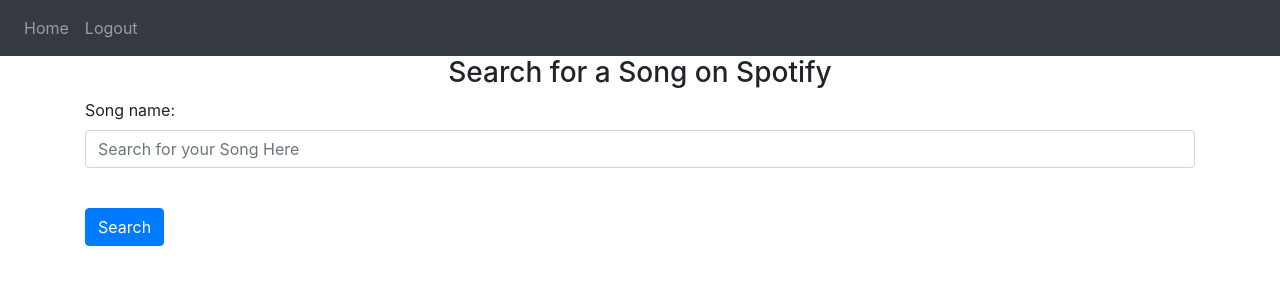
After one commit to Don-001/Music_Recommender, a Flask app: page /search in a window 1280 px wide. The commit adds this page. Shown: the top 300 px of the page. Run offline with Flask 2, Linux system fonts and the light colour scheme; a user stored in the database is signed in; some libraries are stand-ins or nearby versions.

Commit message:
Create a song search page

```diff
--- a/website/auth.py
+++ b/website/auth.py
@@ -19,7 +19,7 @@
             if check_password_hash(user.password, password):
                 flash('Logged in Successfully!', category='success')
                 login_user(user, remember=True)
-                return redirect(url_for('views.listen'))
+                return redirect(url_for('views.search'))
             else:
                 flash('Incorrect password, try again.', category='error')
         else:
@@ -57,5 +57,5 @@
             db.session.commit()
             login_user(new_user, remember=True)
             flash('Account Successfully Created!', category='success' )
-            return redirect(url_for('views.listen'))
+            return redirect(url_for('views.search'))
     return render_template("sign_up.html", user=current_user)
--- a/website/templates/base.html
+++ b/website/templates/base.html
@@ -16,6 +16,7 @@
     crossorigin="anonymous"
     />
     <title>{% block title %}Home{% endblock title %}</title>
+    <style>{% block style %}{% endblock %}</style>
 </head>
 <body>
     <nav class="navbar navbar-expand-lg navbar-dark bg-dark">
--- /dev/null
+++ b/website/templates/search.html
@@ -0,0 +1,14 @@
+{% extends "base.html" %} {% block title %}Music Heaven{% endblock %}
+
+{% block content %}
+<form method="POST">
+  <h3 align="center">Search for a Song on Spotify</h3>
+  <div class="form-group">
+    <label for="query">Song name:</label>
+    <input type="text" class="form-control" name="query" id="query" placeholder="Search for your Song Here" required>
+  </div>
+    <br>
+    <button type="submit" class="btn btn-primary">Search</button>
+</form>
+
+{% endblock %}
--- a/website/views.py
+++ b/website/views.py
@@ -1,9 +1,37 @@
-from flask import Blueprint, render_template
+from flask import Blueprint, render_template, request
 from flask_login import login_required, current_user
+import spotipy
+from spotipy.oauth2 import SpotifyClientCredentials
+
 
 views = Blueprint('views', __name__)
 
-@views.route('/')
+# Spotify API credentials
+client_id = 'your_client_id'
+client_secret = 'your_client_secret'
+redirect_uri = 'http://localhost:5000/callback'
+
+# Authenticate with Spotify API
+client_credentials_manager = SpotifyClientCredentials(client_id=client_id, client_secret=client_secret)
+sp = spotipy.Spotify(client_credentials_manager=client_credentials_manager)
+
+
+@views.route('/search', methods= ['POST', 'GET'])
 @login_required
-def home():
-    return render_template("listen.html", user=current_user)
+def search():
+    if request.method == 'POST':
+    # Get search query from form data
+        query = request.form.get['query']
+
+    # Search for track on Spotify
+        results = sp.search(q=query, type='track', limit=1)
+
+    # Extract track URI from search results
+        track_uri = results['tracks']['items'][0]['uri']
+
+    # Generate Spotify player widget HTML code
+        player_html = f'<iframe src="https://open.spotify.com/embed/track/{track_uri.split(":")[2]}" width="300" height="380" frameborder="0" allowtransparency="true" allow="encrypted-media"></iframe>'
+
+    # Render player widget in Flask template
+    #return render_template("player.html", user=current_user)
+    return render_template("search.html", user=current_user)
```
Also changed, not shown: website/templates/listen.html (deleted, +0 -53 lines), website/templates/player.html (added), 1 other file.
